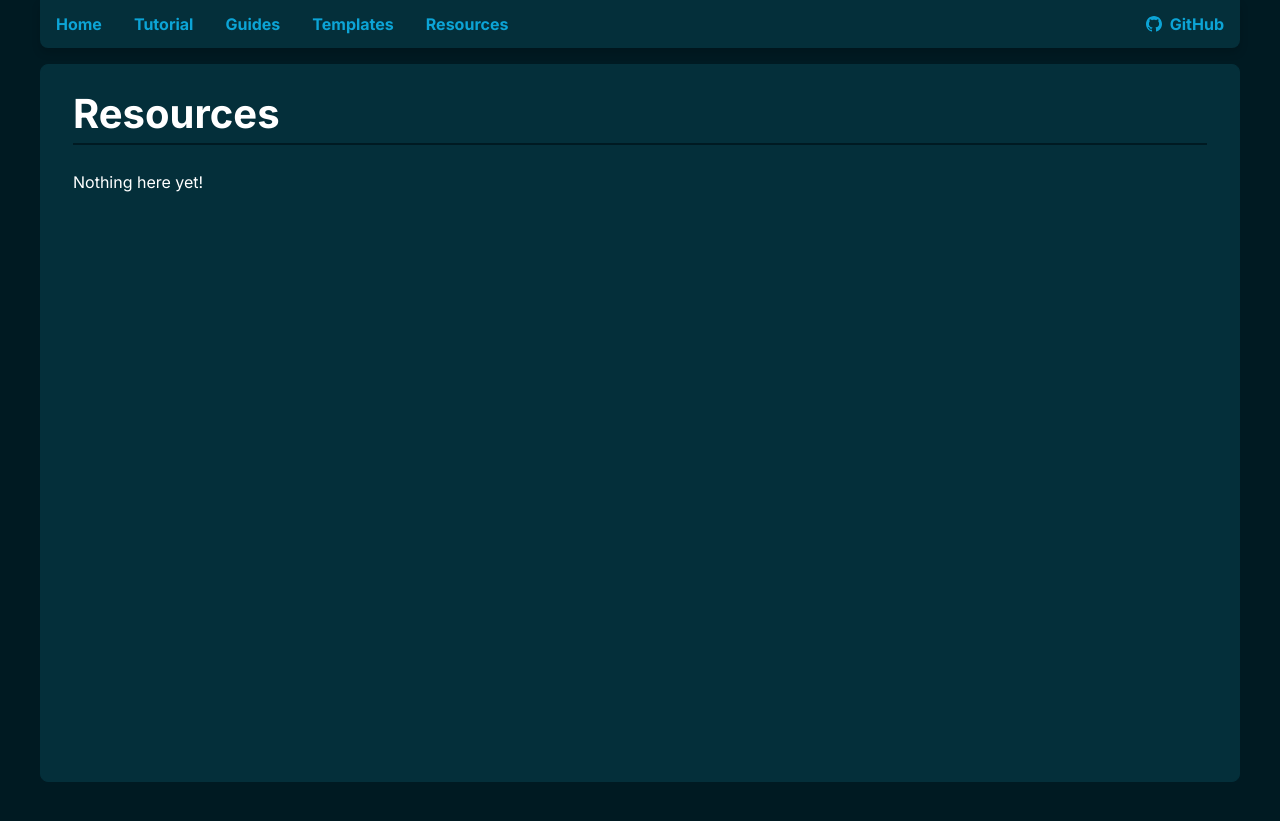
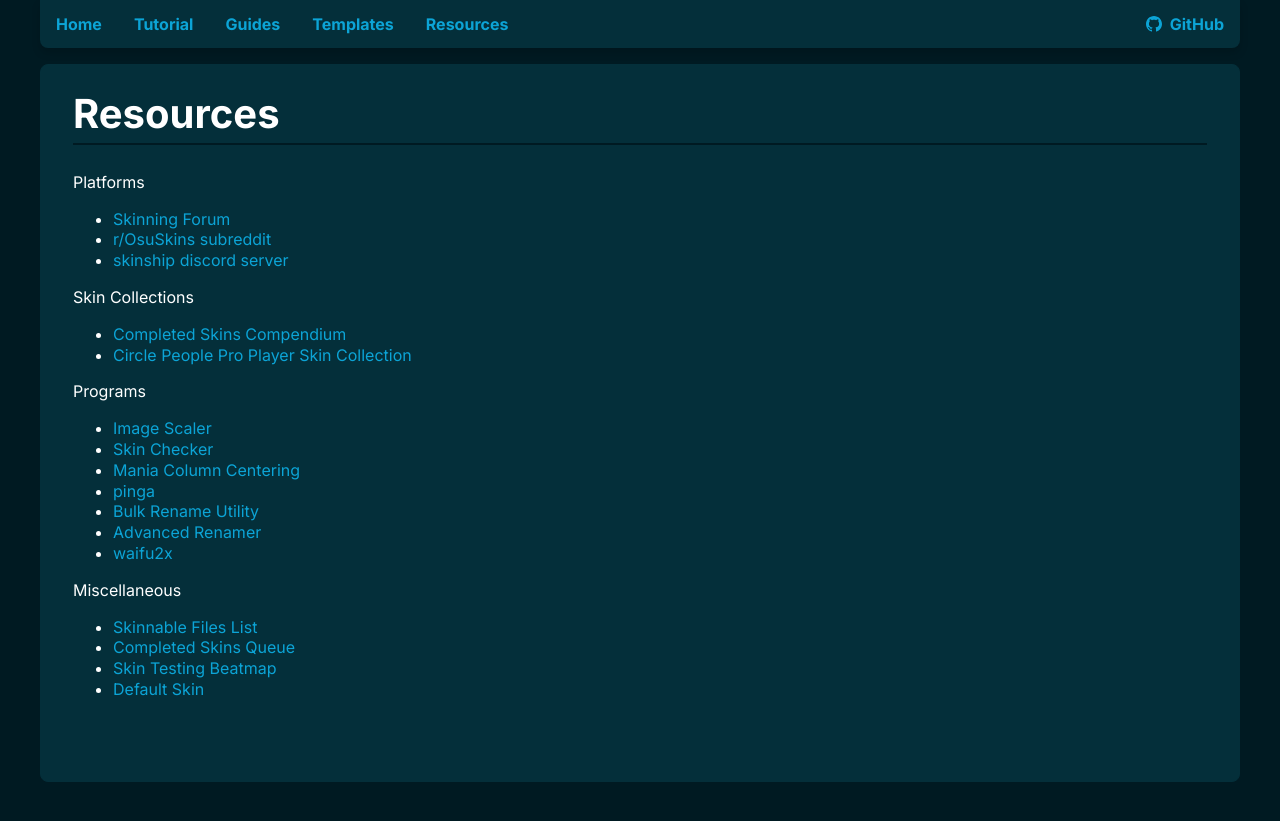
Before and after one commit to RockRoller01/skinninginfo, a Jekyll site: the page built from resources/resources.md, in a window 1280 px wide. Shown: the top 821 px of the page. Built offline with Jekyll 4.4.1, drawn with Linux system fonts in a browser that asks for light colours.

Commit message:
Resources Content

```diff
--- a/resources/resources.md
+++ b/resources/resources.md
@@ -4,4 +4,26 @@ title: Resources
 ---
 
 # Resources
-Nothing here yet!
+Platforms
+- [Skinning Forum](https://osu.ppy.sh/community/forums/15)
+- [r/OsuSkins subreddit](https://www.reddit.com/r/OsuSkins/)
+- [skinship discord server](https://discord.gg/q8Z5JXM)
+
+Skin Collections
+- [Completed Skins Compendium](https://osu.ppy.sh/community/forums/topics/686664)
+- [Circle People Pro Player Skin Collection](https://circle-people.com/skins/)
+
+Programs
+- [Image Scaler](https://osu.ppy.sh/community/forums/topics/762684)
+- [Skin Checker](https://osu.ppy.sh/community/forums/topics/617168)
+- [Mania Column Centering](https://osu.ppy.sh/community/forums/topics/581972)
+- [pinga](https://css-ig.net/)
+- [Bulk Rename Utility](https://www.bulkrenameutility.co.uk/)
+- [Advanced Renamer](https://www.advancedrenamer.com/)
+- [waifu2x](https://github.com/nagadomi/waifu2x)
+
+Miscellaneous
+- [Skinnable Files List](https://osu.ppy.sh/community/forums/topics/186787)
+- [Completed Skins Queue](https://osu.ppy.sh/community/forums/topics/686672)
+- [Skin Testing Beatmap](https://osu.ppy.sh/beatmapsets/710185#osu/2271898)
+- [Default Skin](http://www.mediafire.com/file/3fvcpl61wnz3xfc/osu%2521_Default_skin_template.osk/file)
```
